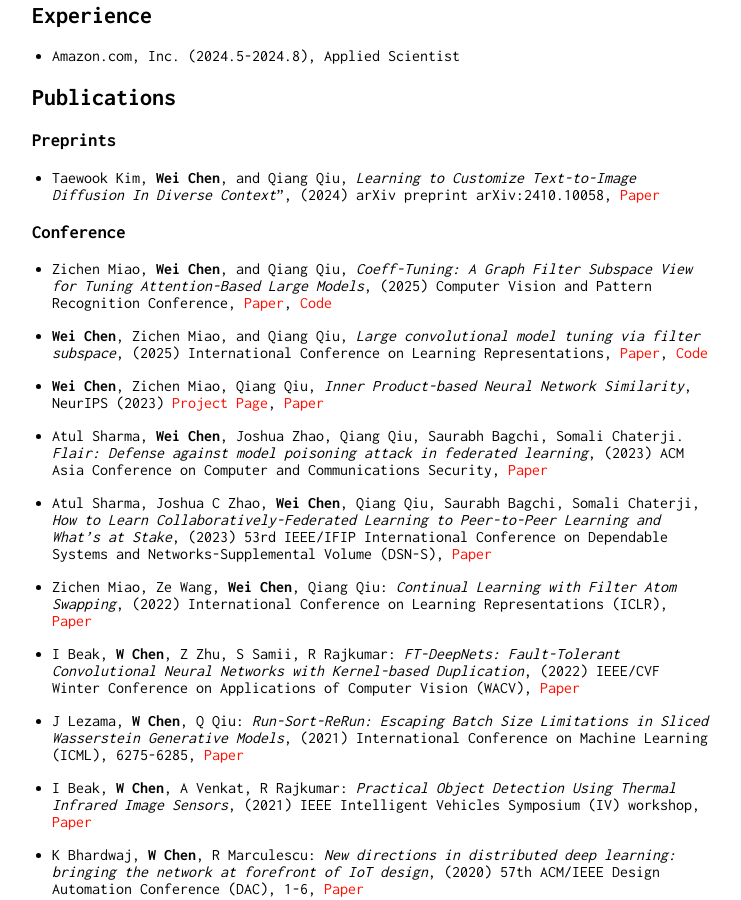
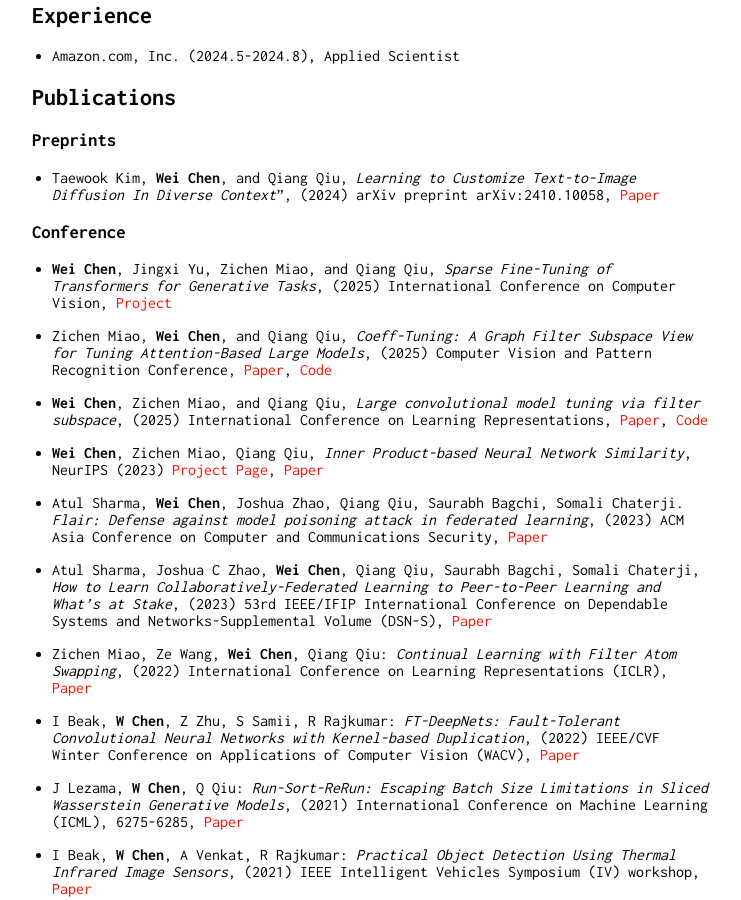
Before and after one commit to weichennone/myhomepage, a Jekyll site: the page built from index.md, in a window 1280 px wide and 900 px high, scrolled down 499 px. Shown: the whole window, without its empty margins (258-999 px from the left). Built offline with Jekyll 4.4.1, drawn with Linux system fonts in a browser that asks for light colours; our own code applies the rules of GitHub Pages for plain Markdown files.

Commit message:
update index

```diff
--- a/index.md
+++ b/index.md
@@ -35,6 +35,8 @@
 
 
 ### Conference
+* **Wei Chen**, Jingxi Yu, Zichen Miao, and Qiang Qiu, *Sparse Fine-Tuning of Transformers for Generative Tasks*, (2025) International Conference on Computer Vision, [Project]({{site.baseurl}}/_projects/2025iccv/index.html)
+
 * Zichen Miao, **Wei Chen**, and Qiang Qiu, *Coeff-Tuning: A Graph Filter Subspace View for Tuning Attention-Based Large Models*, (2025) Computer Vision and Pattern Recognition Conference, [Paper](https://openaccess.thecvf.com/content/CVPR2025/papers/Miao_Coeff-Tuning_A_Graph_Filter_Subspace_View_for_Tuning_Attention-Based_Large_CVPR_2025_paper.pdf), [Code](https://github.com/ZichenMiao/Coeff_Tuning)
 
 
```
Also changed, not shown: bits-logo.png (deleted).
